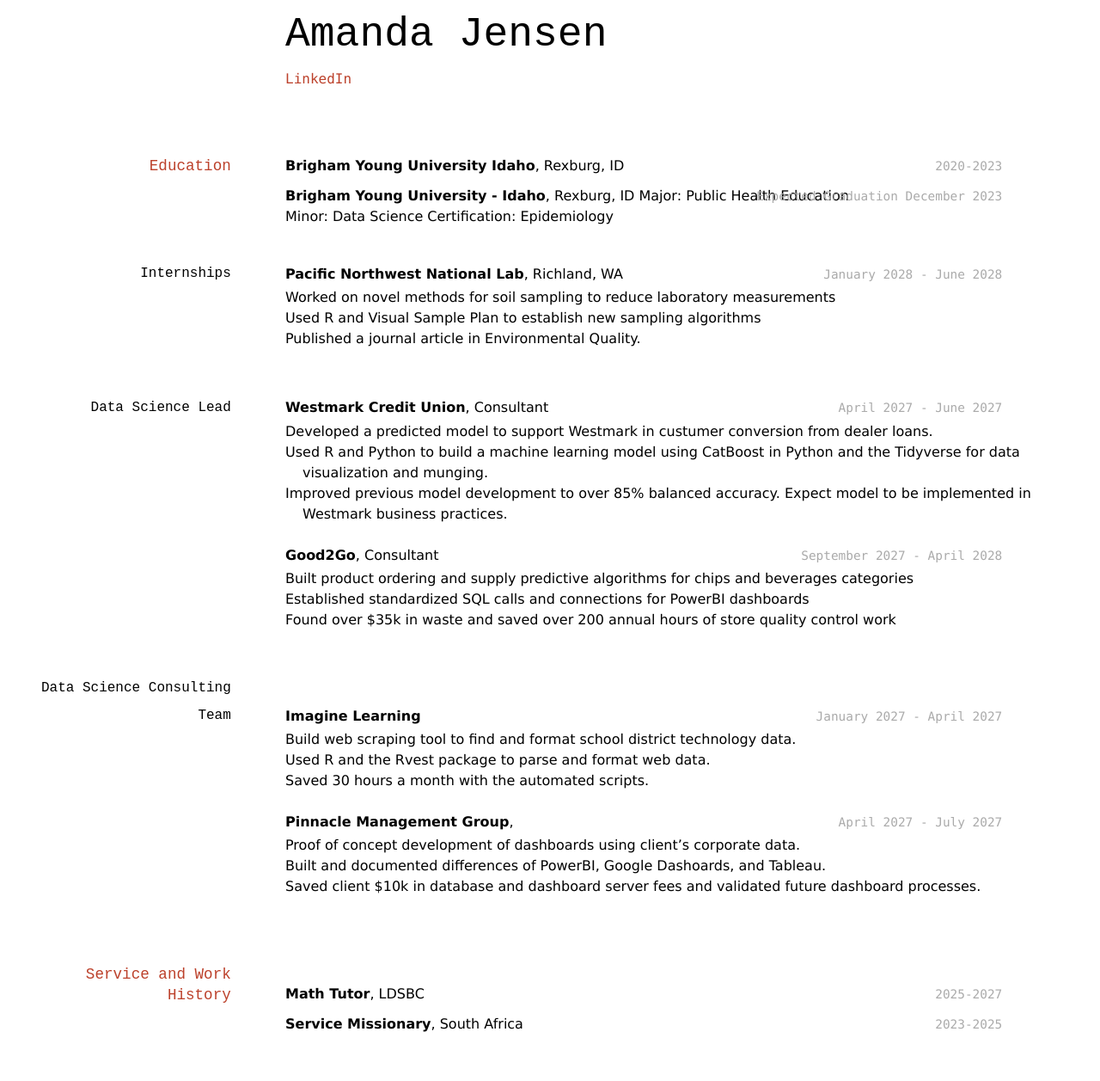
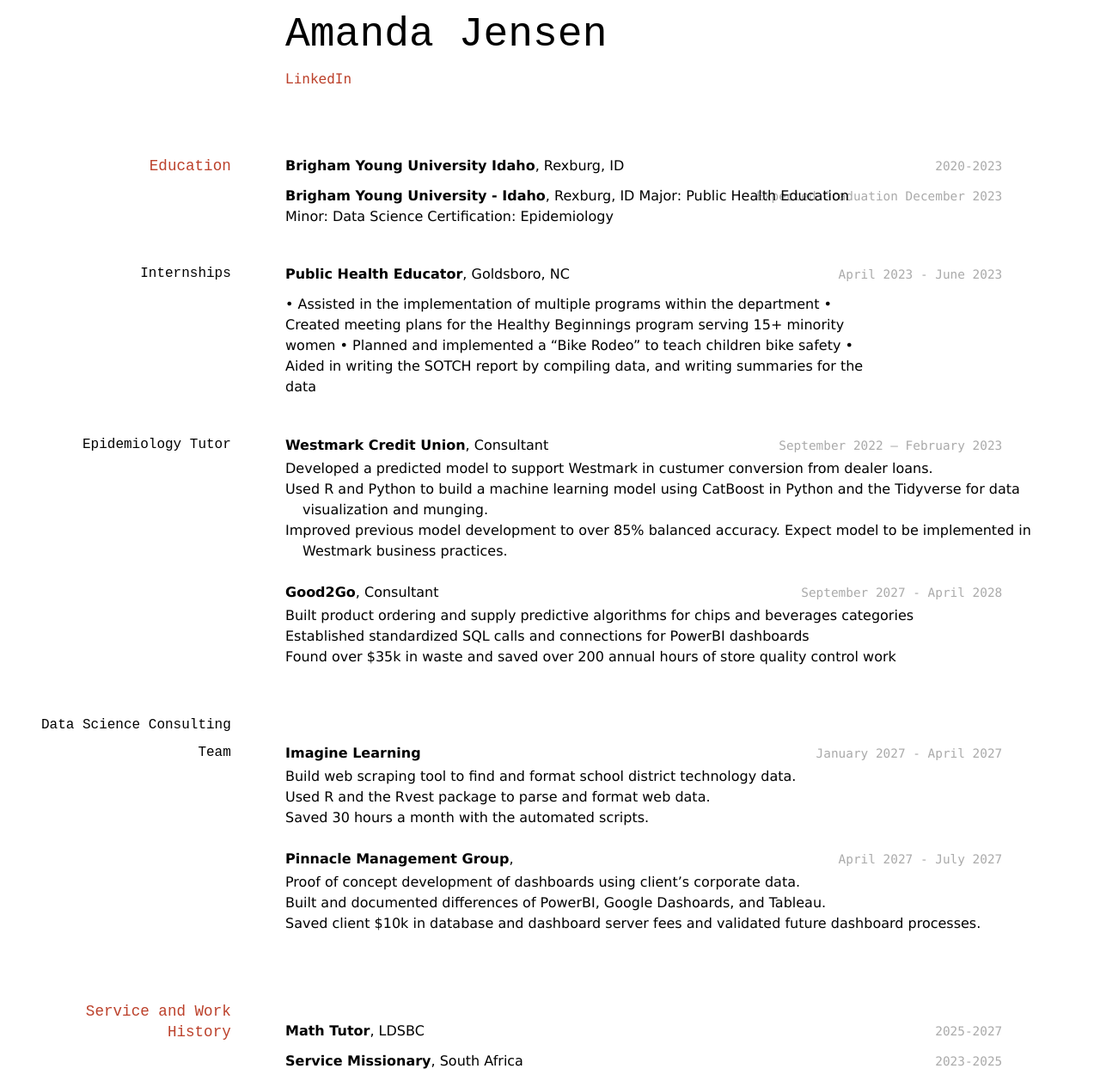
Before and after one commit to Slangfroid/AmandaCJ_Resume, a Jekyll site: the page built from docs/index.md, in a window 1280 px wide. Shown: the whole page at 86% size. Built offline with Jekyll 4.4.1, drawn with Linux system fonts in a browser that asks for light colours; before the commit the page ends 1214 px from its top, so only the background shows below that.

Commit message:
Update index.md

```diff
--- a/docs/index.md
+++ b/docs/index.md
@@ -16,6 +16,7 @@ title: Amanda Jensen Resume
 __Brigham Young University Idaho__, Rexburg, ID
 
 `Expected Graduation December 2023`
+
 __Brigham Young University - Idaho__, Rexburg, ID
 Major: Public Health Education
 Minor: Data Science
@@ -23,16 +24,17 @@ Certification: Epidemiology
 
 ### Internships
 
-`January 2028 - June 2028`
-__Pacific Northwest National Lab__, Richland, WA
+`April 2023 - June 2023`
+__Public Health Educator__, Goldsboro, NC
 
-- Worked on novel methods for soil sampling to reduce laboratory measurements
-- Used R and Visual Sample Plan to establish new sampling algorithms
-- Published a journal article in Environmental Quality.
+•	Assisted in the implementation of multiple programs within the department
+•	Created meeting plans for the Healthy Beginnings program serving 15+ minority women
+•	Planned and implemented a “Bike Rodeo” to teach children bike safety
+•	Aided in writing the SOTCH report by compiling data, and writing summaries for the data
 
-### Data Science Lead
+### Epidemiology Tutor
 
-`April 2027 - June 2027`
+`September 2022 – February 2023`
 __Westmark Credit Union__, Consultant
 
 - Developed a predicted model to support Westmark in custumer conversion from dealer loans.
```
